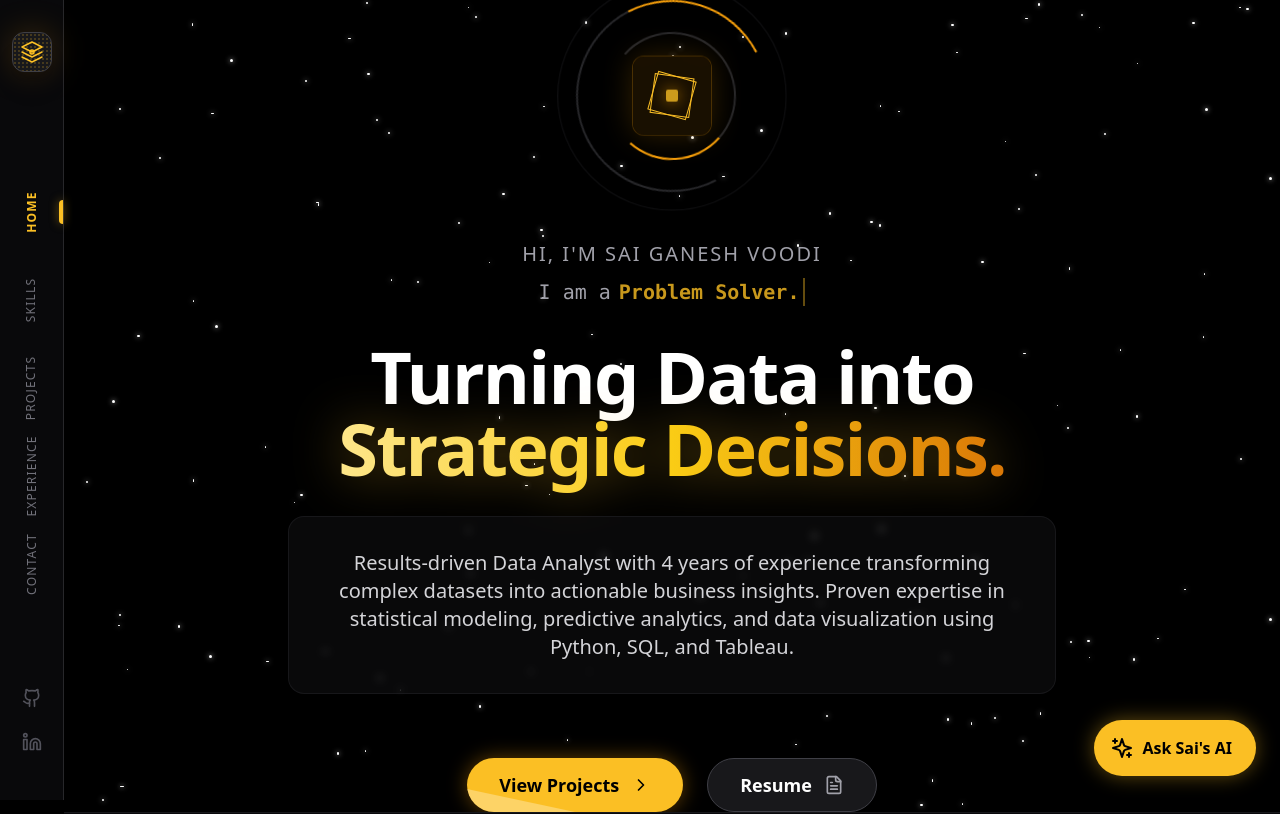
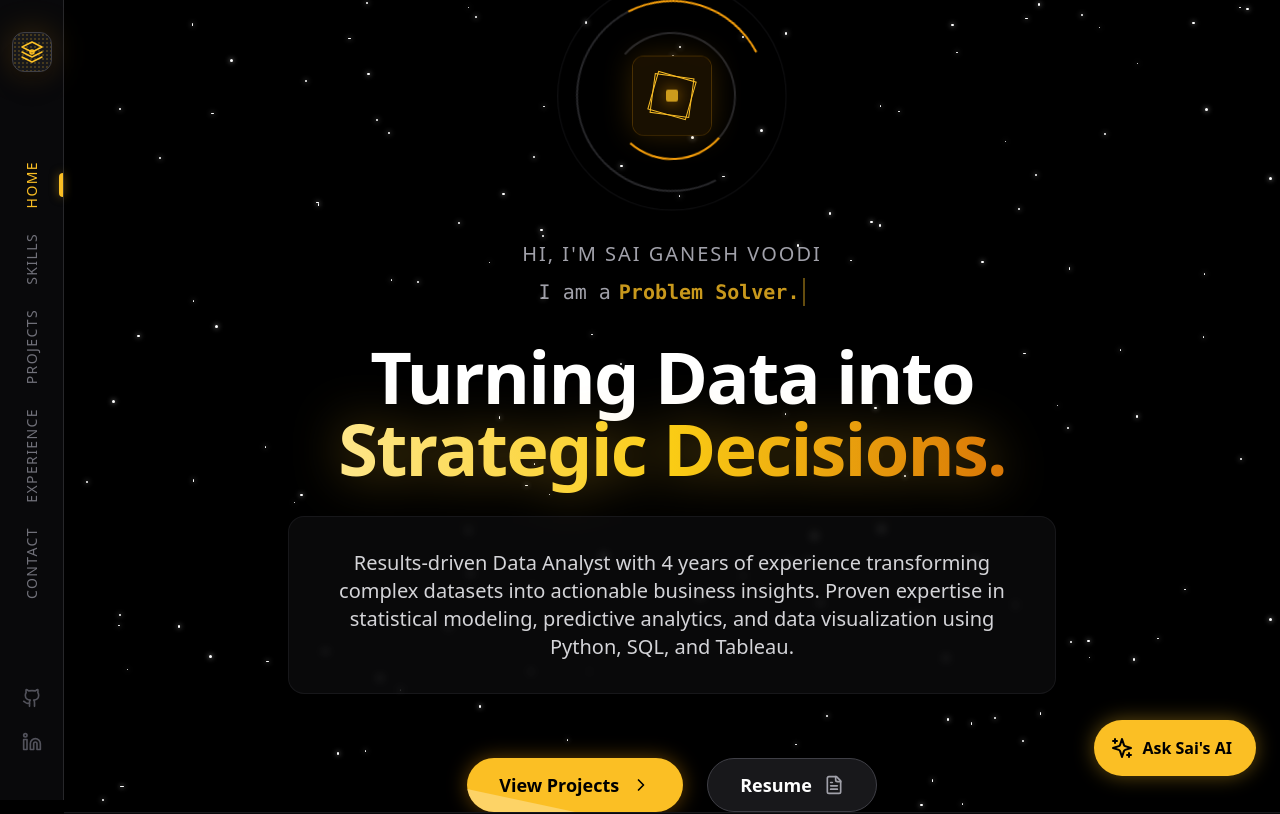
Before and after one commit to saihub404/saihub404.github.io, a React (Vite) app: page / in a window 1280 px wide. Shown: the top 814 px of the page. Built offline with nearby package versions, Linux system fonts and the light colour scheme.

Commit message:
updated resume and nave abr

```diff
--- a/src/App.jsx
+++ b/src/App.jsx
@@ -540,24 +540,25 @@ export default function App() {
       {/* Vertical Sidebar Navigation (Desktop) - FIXED SLIM WIDTH */}
       <aside className="hidden md:flex flex-col w-16 h-screen fixed left-0 top-0 bg-zinc-950 border-r border-zinc-800 z-50 items-center py-8">
         {/* Logo */}
-        <div className="mb-12">
+        <div className="mb-4">
           <BrandLogo />
         </div>
 
-        {/* Vertical Menu Items - CONSISTENT SPACING */}
-        {/* Using h-full and justify-evenly allows items to be spaced out perfectly evenly across the available height */}
+        {/* Vertical Menu Items - REDUCED SPACING */}
+        {/* Use justify-center with gap-8 to bring items closer together while centered */}
         <nav className="flex-1 w-full flex flex-col items-center justify-center gap-6">
           {menuItems.map((item) => (
             <button
               key={item.id}
               onClick={() => scrollToSection(item.id)}
-              className="group relative flex items-center justify-center h-16 w-full"
+              // Use writing-mode: vertical-lr to handle text layout correctly without messy transforms
+              className="group relative flex items-center justify-center w-full transition-all"
             >
-              {/* Text - Rotated 90 degrees */}
+              {/* Text - Vertical Writing Mode + 180 rotation to read bottom-up */}
               <span
-                className={`text-xs tracking-widest uppercase transform -rotate-90 whitespace-nowrap transition-colors duration-300 ${activeSection === item.id
-                    ? 'text-amber-400 font-bold'
-                    : 'text-zinc-500 group-hover:text-white'
+                className={`text-sm font-medium tracking-widest uppercase [writing-mode:vertical-lr] rotate-180 whitespace-nowrap transition-colors duration-300 ${activeSection === item.id
+                  ? 'text-amber-400 font-bold'
+                  : 'text-zinc-500 group-hover:text-white'
                   }`}
               >
                 {item.label}
@@ -572,7 +573,7 @@ export default function App() {
         </nav>
 
         {/* Social Links Bottom - Stacked */}
-        <div className="mt-auto flex flex-col gap-6 items-center pb-4 pt-8">
+        <div className="mt-auto flex flex-col gap-6 items-center pb-4 pt-4">
           <a href={PROFILE.github} target="_blank" rel="noreferrer" className="text-zinc-600 hover:text-white transition-colors"><Github className="w-5 h-5" /></a>
           <a href={PROFILE.linkedin} target="_blank" rel="noreferrer" className="text-zinc-600 hover:text-white transition-colors"><Linkedin className="w-5 h-5" /></a>
         </div>
@@ -742,8 +743,8 @@ export default function App() {
                     key={cat}
                     onClick={() => setActiveFilter(cat)}
                     className={`px-4 py-2 rounded-full text-sm font-bold transition-all ${activeFilter === cat
-                        ? 'bg-amber-400 text-black shadow-[0_0_15px_rgba(251,191,36,0.4)]'
-                        : 'bg-zinc-900 text-zinc-400 hover:bg-zinc-800 border border-zinc-800'
+                      ? 'bg-amber-400 text-black shadow-[0_0_15px_rgba(251,191,36,0.4)]'
+                      : 'bg-zinc-900 text-zinc-400 hover:bg-zinc-800 border border-zinc-800'
                       }`}
                   >
                     {cat}
```
Also changed, not shown: 1 other file (tests, documents, lock files or other folders).
